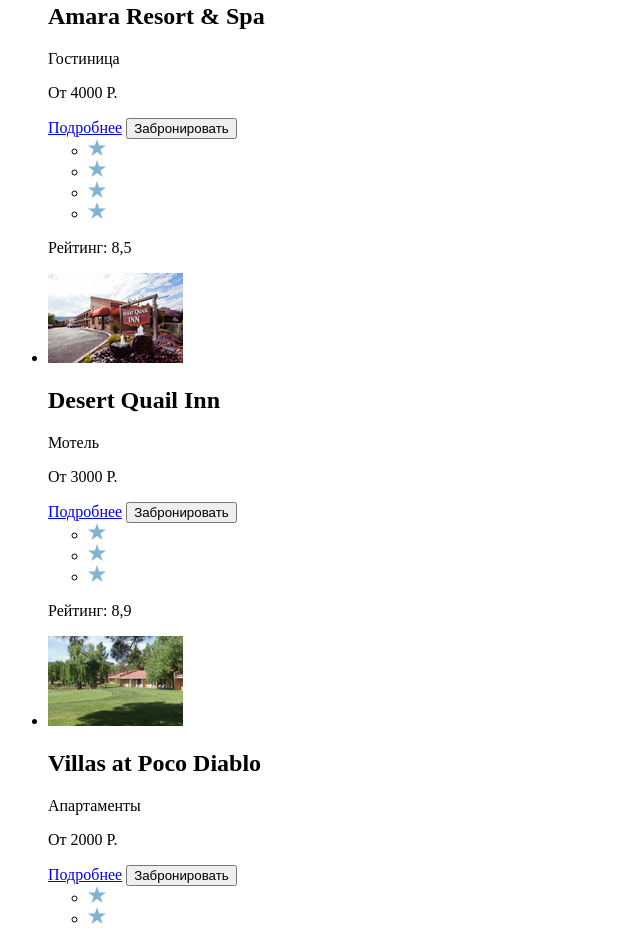
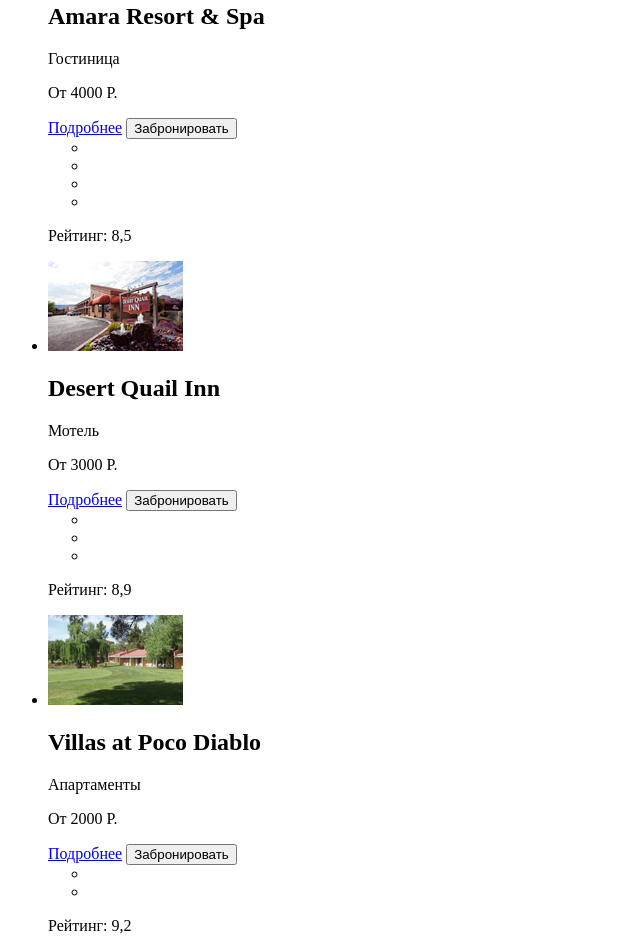
Before and after one commit to lapskaya-ks/223497-sedona-30, a plain HTML site: page catalog.html in a window 1280 px wide. Shown: the part 686-1627 px from the top of the page, without its empty margins (0-640 px from the left). Drawn offline with Linux system fonts and the light colour scheme.

Commit message:
Внесение правок в каталог

```diff
--- a/catalog.html
+++ b/catalog.html
@@ -49,13 +49,14 @@
                           <a href="#">Подробнее</a>
                           <button type="button">Забронировать</button>
                     </div>
+                      <!-- Здесь будут звезды рейтинга -->
                       <ul>
-                        <li><img src="img/star.png" width="19" height="17" alt=""></li>
-                        <li><img src="img/star.png" width="19" height="17" alt=""></li>
-                        <li><img src="img/star.png" width="19" height="17" alt=""></li>
-                        <li><img src="img/star.png" width="19" height="17" alt=""></li>
+                        <li></li>
+                        <li></li>
+                        <li></li>
+                        <li></li>
                       </ul>
-                    <p><p>Рейтинг: 8,5</p></p>
+                    <p>Рейтинг: 8,5</p>
                    </li>
                    <li>
                     <img src="img/Desert.jpg" width="135" height="90" alt="Desert Quail Inn">
@@ -66,10 +67,11 @@
                           <a href="#">Подробнее</a>
                           <button type="button">Забронировать</button>
                     </div>
+                      <!-- Здесь будут звезды рейтинга -->
                       <ul>
-                        <li><img src="img/star.png" width="19" height="17" alt=""></li>
-                        <li><img src="img/star.png" width="19" height="17" alt=""></li>
-                        <li><img src="img/star.png" width="19" height="17" alt=""></li>
+                        <li></li>
+                        <li></li>
+                        <li></li>
                       </ul>
                     <p><p>Рейтинг: 8,9</p></p>
                    </li>
@@ -82,9 +84,10 @@
                           <a href="#">Подробнее</a>
                           <button type="button">Забронировать</button>
                     </div>
+                      <!-- Здесь будут звезды рейтинга -->
                       <ul>
-                        <li><img src="img/star.png" width="19" height="17" alt=""></li>
-                        <li><img src="img/star.png" width="19" height="17" alt=""></li>
+                        <li></li>
+                        <li></li>
                       </ul>
                     <p><p>Рейтинг: 9,2</p></p>
                    </li>
```
